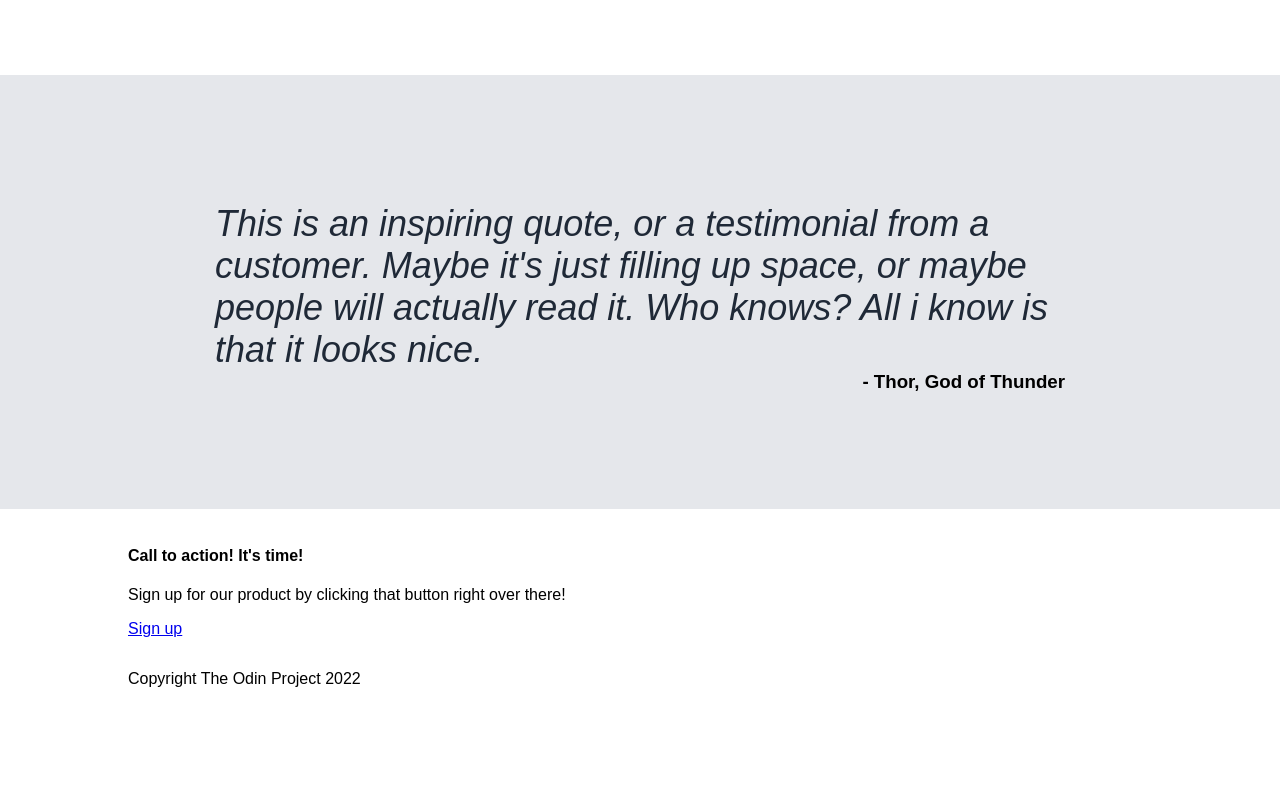
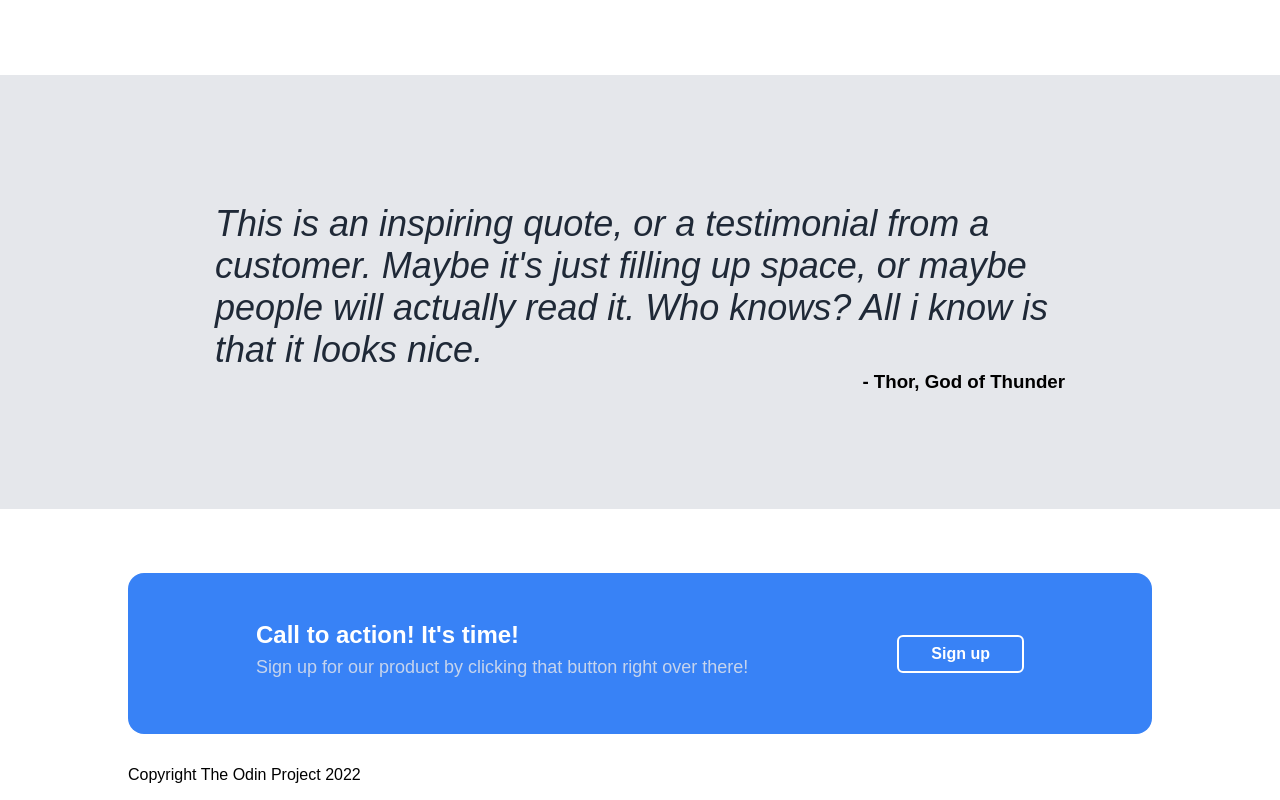
Before and after one commit to med-asc/odin-landing-page, a plain HTML site: page index.html in a window 1280 px wide. Shown: the part 916-1716 px from the top of the page. Before the commit the page ends 1620 px from the top, so only its background shows below. Drawn offline with Linux system fonts and the light colour scheme.

Commit message:
Create style for sign-up container

```diff
--- a/css/style.css
+++ b/css/style.css
@@ -24,6 +24,10 @@ body {
 
 .bg-darkgrey {
     background-color: #6c747d;
+}
+
+.bg-blue {
+    background-color: #3882F6;
 }
 
 .header {
@@ -92,6 +96,17 @@ body {
     font-weight: 700;
 }
 
+.btn-white {
+    display: inline-block;
+    border-radius: 6px;
+    background-color: #3882F6;
+    padding: 8px 32px;
+    color: white;
+    text-decoration: none;
+    font-weight: 700;
+    border: 2px solid white;
+}
+
 .container-two {
     margin-bottom: 88px;
 }
@@ -151,3 +166,27 @@ body {
     display: flex;
     flex-direction: column;
 }
+
+.container-four {
+    padding-top: 64px;
+}
+
+.blue-box {
+    padding: 48px 128px;
+    border-radius: 16px;
+    display: flex;
+    align-items: center;
+    justify-content: space-between;
+}
+
+.blue-box h4 {
+    color: #fff;
+    font-size: 24px;
+    margin: 0;
+}
+
+.blue-box p {
+    font-size: 18px;
+    color: #c6d4ed;
+    margin: 8px 0;
+}
--- a/index.html
+++ b/index.html
@@ -64,12 +64,12 @@
     </div>
 
     <div class="container-four">
-        <div class="blue-box">
+        <div class="blue-box bg-blue">
             <div>
                 <h4>Call to action! It's time!</h4>
                 <p>Sign up for our product by clicking that button right over there!</p>
             </div>
-            <a href="#">Sign up</a>
+            <a href="#" class="btn-white">Sign up</a>
         </div>
     </div>
 
```
